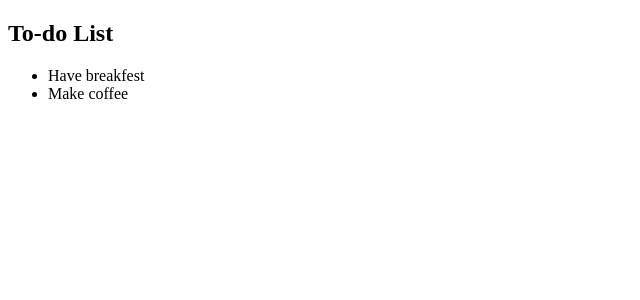
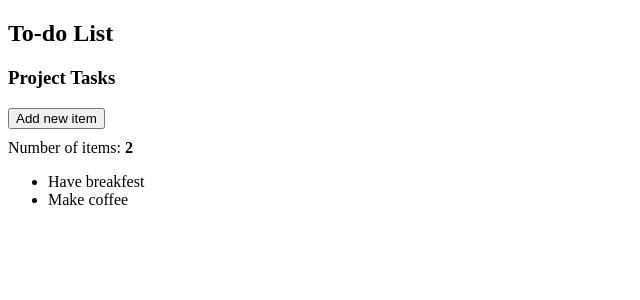
Before and after one commit to alexandretok/angular-workshop, an Angular app: page / in a window 1280 px wide. Shown: the top 300 px of the page, without its empty margins (0-640 px from the left). Built offline with nearby package versions, Linux system fonts and the light colour scheme.

Commit message:
Add event binding, enum, string interpolation

```diff
--- a/src/app/todo-list/todo-list.component.html
+++ b/src/app/todo-list/todo-list.component.html
@@ -1,4 +1,10 @@
 <h3>{{ listTitle }}</h3>
+
+<button (click)="addItem()">Add new item</button>
+
+<div style="margin-top: 10px;">
+    Number of items: <strong>{{ items.length }}</strong>
+</div>
 
 <ul>
     <todo-item *ngFor="let item of items" [label]="item.label"></todo-item>
--- a/src/app/todo-list/todo-list.component.ts
+++ b/src/app/todo-list/todo-list.component.ts
@@ -1,8 +1,14 @@
 import { Component, OnInit } from '@angular/core';
+
+enum ItemStatus {
+  TODO,
+  DONE
+}
 
 interface Item {
   label: string;
-  value: string;
+  value: number;
+  status: ItemStatus
 };
 
 @Component({
@@ -12,18 +18,31 @@ interface Item {
 })
 export class TodoListComponent implements OnInit {
   items: Item[];
+  listTitle: string = "Project Tasks";
 
   constructor() {}
+
+  addItem() {
+    const newItem: Item = {
+      label: `Item #${this.items.length + 1}`,
+      value: this.items.length + 1,
+      status: ItemStatus.TODO
+    }
+
+    this.items.push(newItem);
+  }
 
   ngOnInit() {
     this.items = [
       {
         label: "Have breakfest",
-        value: "hv_bf"
+        value: 1,
+        status: ItemStatus.TODO
       },
       {
         label: "Make coffee",
-        value: "mk_cf"
+        value: 2,
+        status: ItemStatus.TODO
       }
     ];
   }
```
